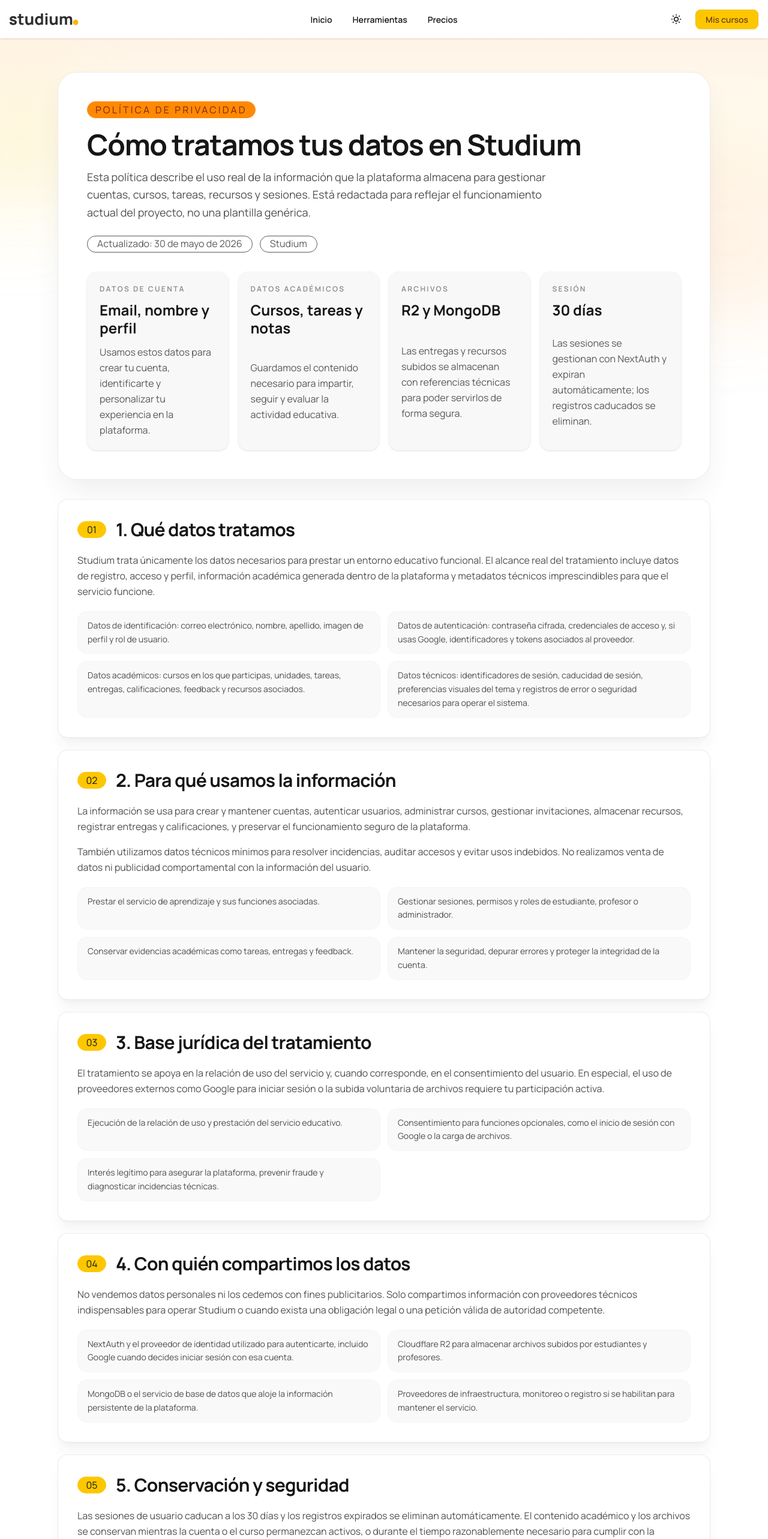
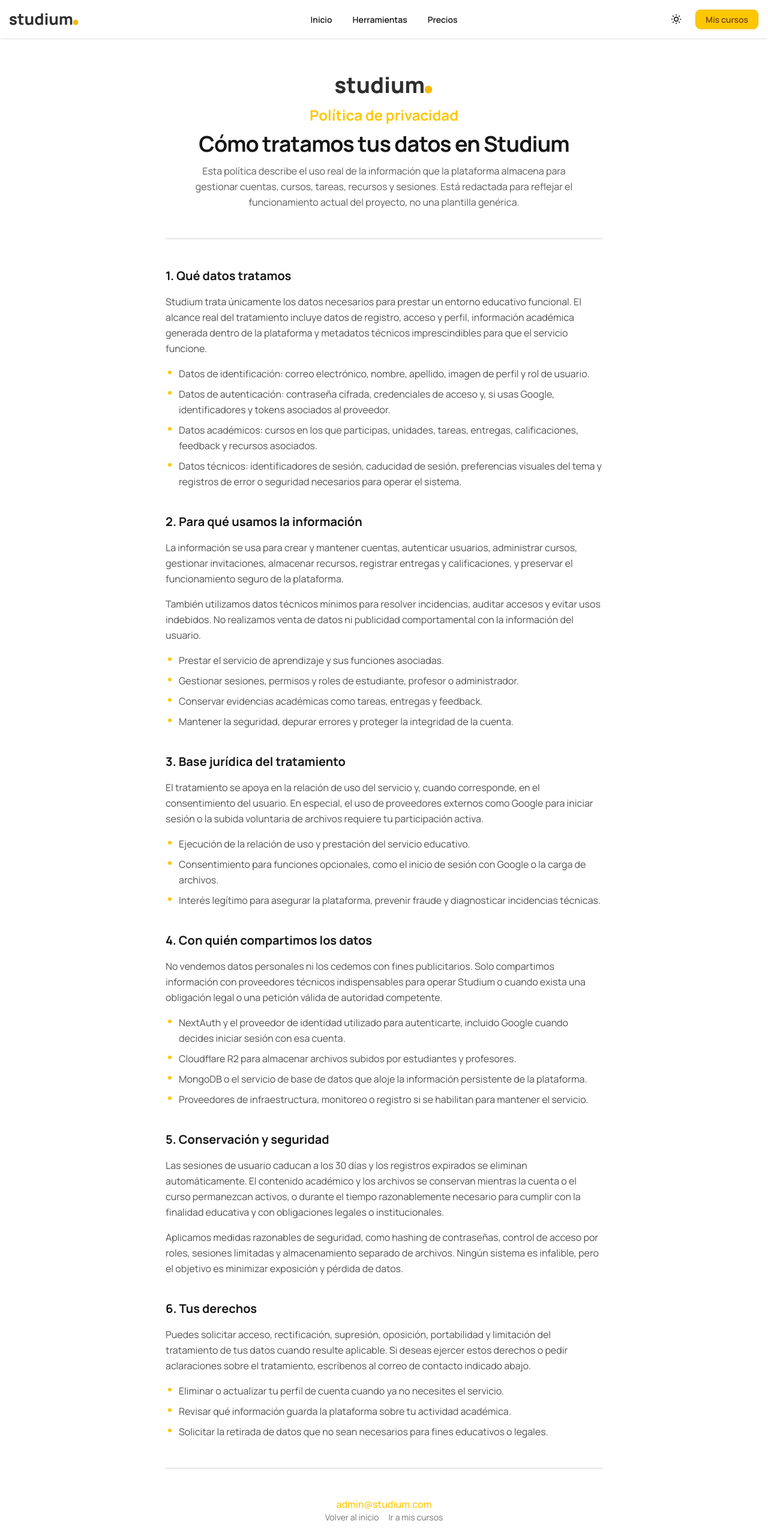
Before and after one commit to yuseflc/studium, a Next.js app: page /legal/privacy-policy in a window 1280 px wide. Shown: the top 2566 px of the page at 60% size. Built offline with nearby package versions, Linux system fonts and the light colour scheme; a web font is replaced by a local one.

Commit message:
[Design] Politica de privacidad & Terminos y condciones actualizados

```diff
--- a/src/app/legal/privacy-policy/page.tsx
+++ b/src/app/legal/privacy-policy/page.tsx
@@ -104,7 +104,7 @@ export default function PrivacyPolicyPage() {
             updatedAt="30 de mayo de 2026"
             summary={summary}
             sections={sections}
-            contactEmail="hola@studium.com"
+            contactEmail="admin@studium.com"
             contactLabel="Contacto para privacidad y derechos de usuario"
             closingNote="Este documento cubre el funcionamiento actual de Studium como plataforma educativa: acceso con email o Google, persistencia de cuentas en MongoDB, sesiones JWT con caducidad, archivos subidos a Cloudflare R2 y preferencias visuales guardadas localmente."
         />
--- a/src/app/legal/tos/page.tsx
+++ b/src/app/legal/tos/page.tsx
@@ -102,7 +102,7 @@ const sections: LegalSection[] = [
             'Estos términos se interpretarán de acuerdo con la normativa aplicable al proyecto y al lugar de prestación del servicio. Si tienes dudas sobre su contenido, puedes escribirnos antes de usar la plataforma de forma continuada.',
         ],
         bullets: [
-            'Correo de contacto: hola@studium.com.',
+            'Correo de contacto: admin@studium.com.',
             'Asunto recomendado: términos, privacidad o ejercicio de derechos.',
         ],
     },
@@ -117,7 +117,7 @@ export default function TermsAndConditionsPage() {
             updatedAt="30 de mayo de 2026"
             summary={summary}
             sections={sections}
-            contactEmail="hola@studium.com"
+            contactEmail="admin@studium.com"
             contactLabel="Contacto para soporte legal y contractual"
             closingNote="Si la plataforma incorpora en el futuro servicios de pago, integraciones adicionales o funciones nuevas, esas condiciones se comunicarán de forma separada antes de su contratación o uso."
         />
--- a/src/components/sections/LegalDocument.tsx
+++ b/src/components/sections/LegalDocument.tsx
@@ -1,8 +1,9 @@
 /* Archivo: src\components\sections\LegalDocument.tsx
-    Descripción: Componente para mostrar documentos legales (TOS, privacidad) con formato. */
+    Descripción: Componente para mostrar documentos legales (TOS, privacidad) con un diseño simple. */
 
-// Componente para mostrar documentos legales y su resumen
+// Componente para mostrar documentos legales con formato limpio
 import Link from 'next/link'
+import Logo from '@/components/ui/Logo'
 
 type SummaryItem = {
     label: string
@@ -33,162 +34,76 @@ export default function LegalDocument({
     eyebrow,
     title,
     intro,
-    updatedAt,
-    summary,
     sections,
     contactEmail,
-    contactLabel,
-    closingNote,
 }: LegalDocumentProps) {
     return (
-        <div className="relative overflow-hidden">
-            <div className="absolute inset-x-0 top-0 h-72 bg-gradient-to-b from-secondary/10 via-primary/5 to-transparent" />
-            <div className="absolute -left-24 top-16 h-64 w-64 rounded-full bg-primary/10 blur-3xl" />
-            <div className="absolute -right-24 top-40 h-80 w-80 rounded-full bg-secondary/10 blur-3xl" />
-
-            <div className="relative mx-auto flex w-full max-w-6xl flex-col gap-8 px-4 py-10 lg:px-8 lg:py-14">
-                <section className="overflow-hidden rounded-[2rem] border border-neutral/10 bg-base-100 shadow-2xl shadow-neutral/10">
-                    <div className="space-y-8 p-6 md:p-10 lg:p-12">
-                        <div className="flex flex-col justify-between gap-6">
-                            <div className="space-y-5">
-                                <span className="badge badge-secondary badge-lg w-fit uppercase tracking-[0.2em]">
-                                    {eyebrow}
-                                </span>
-                                <div className="space-y-4">
-                                    <h1 className="max-w-4xl text-4xl font-bold tracking-tight text-base-content md:text-5xl">
+        <div className="mx-auto w-full max-w-3xl px-5 py-12 lg:py-16">
+            {/* Cabecera con el logo de Studium */}
+            <header className="flex flex-col items-center gap-5 text-center">
+                <Logo className="h-7 w-auto" />
+                <div className="space-y-3">
+                    <p className="text-xl font-bold text-primary sm:text-2xl">{eyebrow}</p>
+                    <h1 className="text-3xl font-bold tracking-tight text-base-content sm:text-4xl">
                         {title}
                     </h1>
-                                    <p className="max-w-3xl text-base leading-relaxed text-base-content/75 md:text-lg">
+                    <p className="mx-auto max-w-2xl text-base leading-relaxed text-base-content/70">
                         {intro}
                     </p>
                 </div>
-                            </div>
+            </header>
 
-                            <div className="flex flex-wrap items-center gap-3 text-sm text-base-content/70">
-                                <span className="badge badge-outline badge-lg px-4 py-3">
-                                    Actualizado: {updatedAt}
-                                </span>
-                                <span className="badge badge-outline badge-lg px-4 py-3">
-                                    Studium
-                                </span>
-                            </div>
-                        </div>
+            <div className="divider my-10" />
 
-                        <div className="grid gap-4 md:grid-cols-2 xl:grid-cols-4">
-                            {summary.map((item) => (
-                                <article
-                                    key={item.label}
-                                    className="card border border-base-200 bg-base-200/70 shadow-sm"
-                                >
-                                    <div className="card-body flex h-full min-h-44 gap-3 p-5">
-                                        <span className="text-xs font-semibold uppercase tracking-[0.2em] text-base-content/50">
-                                            {item.label}
-                                        </span>
-                                        <p className="max-w-full break-words text-xl font-bold leading-tight text-base-content md:text-2xl">
-                                            {item.value}
+            {/* Secciones del documento */}
+            <article className="flex flex-col gap-10">
+                {sections.map((section) => (
+                    <section key={section.title} className="space-y-4">
+                        <h2 className="text-xl font-bold text-base-content">{section.title}</h2>
+
+                        {section.paragraphs.map((paragraph) => (
+                            <p key={paragraph} className="text-base leading-relaxed text-base-content/75">
+                                {paragraph}
                             </p>
-                                        <p className="max-w-xl text-sm leading-relaxed text-base-content/70 md:text-base">
-                                            {item.description}
-                                        </p>
-                                    </div>
-                                </article>
                         ))}
-                        </div>
-                    </div>
-                </section>
-
-                <section className="grid gap-5">
-                    {sections.map((section, index) => (
-                        <article
-                            key={section.title}
-                            className="card border border-neutral/10 bg-base-100 shadow-xl shadow-neutral/5"
-                        >
-                            <div className="card-body gap-5 p-6 md:p-8">
-                                <div className="flex flex-col gap-2 md:flex-row md:items-start md:justify-between">
-                                    <div className="flex items-start gap-4">
-                                        <div className="badge badge-primary badge-lg mt-1 min-w-12 justify-center text-base-content">
-                                            {String(index + 1).padStart(2, '0')}
-                                        </div>
-                                        <h2 className="text-2xl font-bold tracking-tight text-base-content md:text-3xl">
-                                            {section.title}
-                                        </h2>
-                                    </div>
-                                </div>
-
-                                <div className="space-y-4 text-base leading-relaxed text-base-content/75">
-                                    {section.paragraphs.map((paragraph) => (
-                                        <p key={paragraph}>{paragraph}</p>
-                                    ))}
-                                </div>
 
                         {section.bullets?.length ? (
-                                    <ul className="grid gap-3 md:grid-cols-2">
+                            <ul className="ml-1 space-y-2">
                                 {section.bullets.map((bullet) => (
-                                            <li
-                                                key={bullet}
-                                                className="rounded-2xl border border-base-200 bg-base-200/60 px-4 py-3 text-sm leading-relaxed text-base-content/75"
-                                            >
-                                                {bullet}
+                                    <li key={bullet} className="flex gap-3 text-base leading-relaxed text-base-content/75">
+                                        <span className="mt-2 h-1.5 w-1.5 shrink-0 rounded-full bg-primary" />
+                                        <span>{bullet}</span>
                                     </li>
                                 ))}
                             </ul>
                         ) : null}
 
                         {section.ordered?.length ? (
-                                    <ol className="space-y-3 rounded-2xl border border-base-200 bg-base-200/60 p-5 text-sm leading-relaxed text-base-content/75">
+                            <ol className="ml-1 space-y-2">
                                 {section.ordered.map((item, itemIndex) => (
-                                            <li key={item} className="flex gap-3">
-                                                <span className="badge badge-outline badge-sm mt-0.5 min-w-8 justify-center">
-                                                    {itemIndex + 1}
-                                                </span>
+                                    <li key={item} className="flex gap-3 text-base leading-relaxed text-base-content/75">
+                                        <span className="font-semibold text-primary">{itemIndex + 1}.</span>
                                         <span>{item}</span>
                                     </li>
                                 ))}
                             </ol>
                         ) : null}
-                            </div>
+                    </section>
+                ))}
             </article>
-                    ))}
-                </section>
 
-                <section className="grid gap-4 md:grid-cols-[1.1fr_0.9fr]">
-                    <article className="card border border-neutral/10 bg-base-100 shadow-xl shadow-neutral/5">
-                        <div className="card-body gap-3 p-6 md:p-8">
-                            <span className="badge badge-secondary badge-lg w-fit uppercase tracking-[0.2em]">
-                                Contacto
-                            </span>
-                            <h2 className="text-2xl font-bold text-base-content md:text-3xl">{contactLabel}</h2>
-                            <p className="max-w-2xl text-base leading-relaxed text-base-content/75">
-                                Si quieres ejercer tus derechos, resolver dudas legales o pedir una revisión de tus datos,
-                                escríbenos y te responderemos por el canal adecuado.
-                            </p>
-                            <a
-                                href={`mailto:${contactEmail}`}
-                                className="btn btn-primary btn-wide mt-2"
-                            >
+            <div className="divider my-10" />
+
+            {/* Cierre y contacto */}
+            <footer className="space-y-5 text-center">
+                <a href={`mailto:${contactEmail}`} className="link link-hover font-medium text-primary">
                     {contactEmail}
                 </a>
+                <div className="flex flex-wrap justify-center gap-4 text-sm text-base-content/60">
+                    <Link href="/" className="link link-hover">Volver al inicio</Link>
+                    <Link href="/mycourses" className="link link-hover">Ir a mis cursos</Link>
                 </div>
-                    </article>
-
-                    <article className="card border border-neutral/10 bg-base-100 shadow-xl shadow-neutral/5">
-                        <div className="card-body gap-3 p-6 md:p-8">
-                            <span className="badge badge-outline badge-lg w-fit uppercase tracking-[0.2em]">
-                                Alcance
-                            </span>
-                            <p className="text-base leading-relaxed text-base-content/75">{closingNote}</p>
-                            <div className="mt-2 flex flex-wrap gap-2 text-sm text-base-content/70">
-                                <Link href="/" className="link link-hover font-medium text-primary">
-                                    Volver al inicio
-                                </Link>
-                                <Link href="/mycourses" className="link link-hover font-medium text-primary">
-                                    Ir a mis cursos
-                                </Link>
-                            </div>
-                        </div>
-                    </article>
-                </section>
-            </div>
+            </footer>
         </div>
     )
 }
```
Lines whose indentation alone changed are shown as unchanged.
